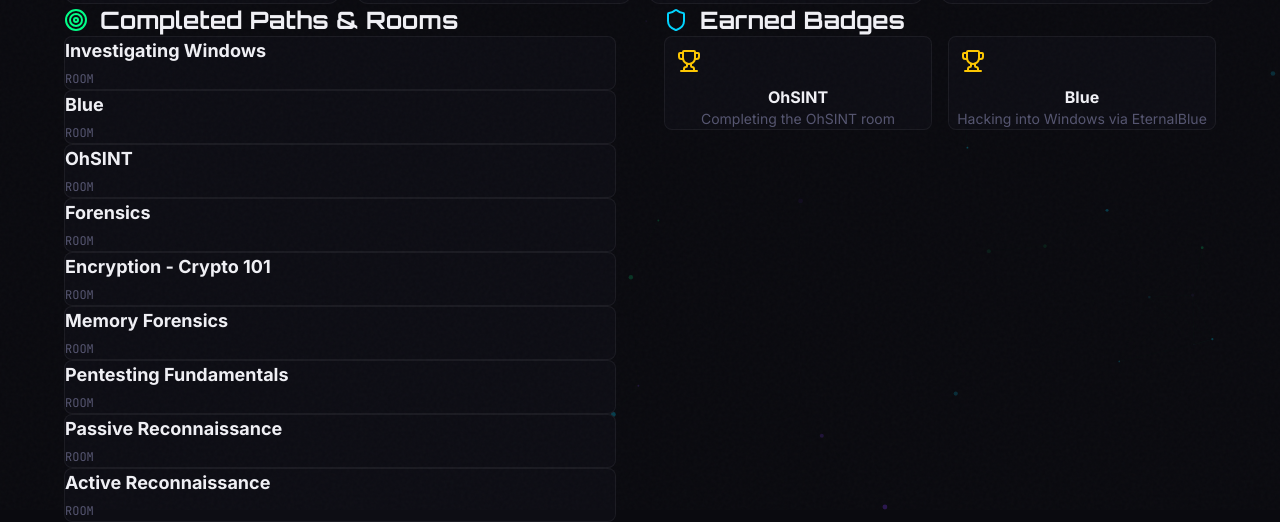
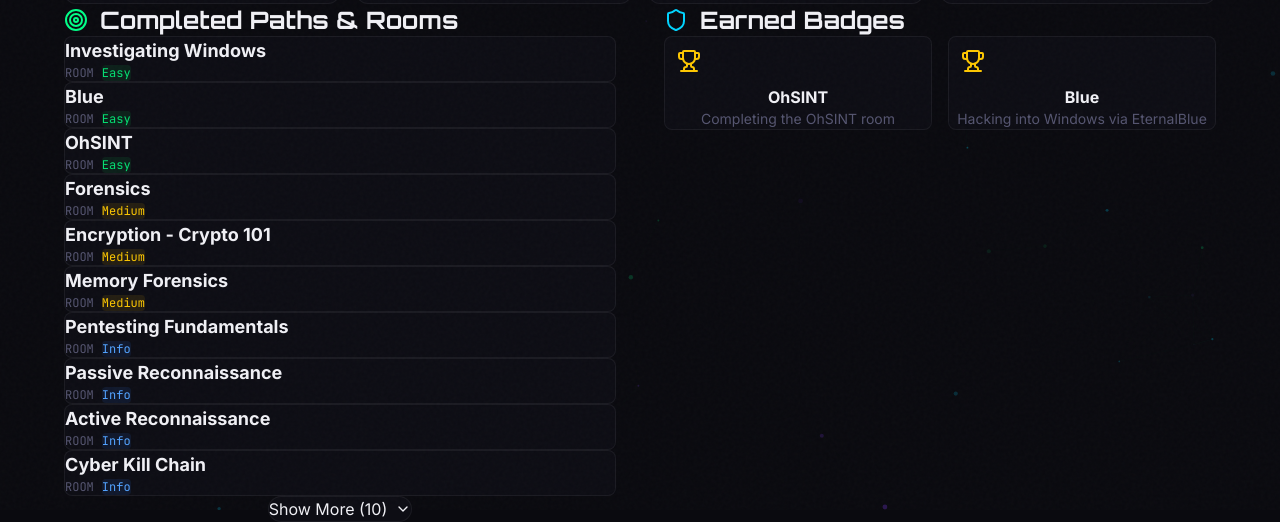
Before and after one commit to kavein0/portfolio, a Next.js app: page /tryhackme in a window 1280 px wide. Shown: the part 290-812 px from the top of the page. Built offline with nearby package versions, Linux system fonts and the light colour scheme; no server answers.

Commit message:
Add difficulty badges to TryHackMe rooms

```diff
--- a/src/app/tryhackme/TryHackMeClient.tsx
+++ b/src/app/tryhackme/TryHackMeClient.tsx
@@ -71,9 +71,21 @@
                     <h3 className="text-lg font-bold text-[var(--text-primary)] group-hover:text-[var(--cyber-green)] transition-colors truncate whitespace-normal break-words line-clamp-2">
                       {room.name}
                     </h3>
-                    <span className="text-xs font-mono text-[var(--text-muted)] uppercase bg-[var(--bg-tertiary)] px-2 py-1 rounded mt-2 inline-block">
-                      {room.type}
-                    </span>
+                    <div className="flex gap-2 mt-2">
+                      <span className="text-xs font-mono text-[var(--text-muted)] uppercase bg-[var(--bg-tertiary)] px-2 py-1 rounded">
+                        {room.type}
+                      </span>
+                      {'difficulty' in room && room.difficulty && (
+                        <span className={`text-xs font-mono px-2 py-1 rounded ${
+                          room.difficulty === 'Easy' ? 'bg-green-500/10 text-green-400' :
+                          room.difficulty === 'Medium' ? 'bg-yellow-500/10 text-yellow-400' :
+                          room.difficulty === 'Hard' ? 'bg-red-500/10 text-red-400' :
+                          'bg-blue-500/10 text-blue-400'
+                        }`}>
+                          {room.difficulty}
+                        </span>
+                      )}
+                    </div>
                   </div>
                   <ExternalLink className="w-5 h-5 flex-shrink-0 text-[var(--text-muted)] group-hover:text-[var(--cyber-green)] opacity-0 group-hover:opacity-100 transition-all" />
                 </div>
--- a/src/lib/data.ts
+++ b/src/lib/data.ts
@@ -162,26 +162,26 @@
 // ============================================================
 
 export const thmRooms = [
-  { name: "Investigating Windows", type: "Room", date: "2024", url: "https://tryhackme.com/room/investigatingwindows" },
-  { name: "Blue", type: "Room", date: "2024", url: "https://tryhackme.com/room/blue" },
-  { name: "OhSINT", type: "Room", date: "2024", url: "https://tryhackme.com/room/ohsint" },
-  { name: "Forensics", type: "Room", date: "2024", url: "https://tryhackme.com/room/forensics" },
-  { name: "Encryption - Crypto 101", type: "Room", date: "2024", url: "https://tryhackme.com/room/encryptioncrypto101" },
-  { name: "Memory Forensics", type: "Room", date: "2024", url: "https://tryhackme.com/room/memoryforensics" },
-  { name: "Pentesting Fundamentals", type: "Room", date: "2024", url: "https://tryhackme.com/room/pentestingfundamentals" },
-  { name: "Passive Reconnaissance", type: "Room", date: "2024", url: "https://tryhackme.com/room/passiverecon" },
-  { name: "Active Reconnaissance", type: "Room", date: "2024", url: "https://tryhackme.com/room/activerecon" },
-  { name: "Cyber Kill Chain", type: "Room", date: "2024", url: "https://tryhackme.com/room/cyberkillchain" },
-  { name: "Introduction to Antivirus", type: "Room", date: "2024", url: "https://tryhackme.com/room/introtoav" },
-  { name: "Introduction to CryptOps", type: "Room", date: "2024", url: "https://tryhackme.com/room/introtocryptops" },
-  { name: "CyberChef: The Basics", type: "Room", date: "2024", url: "https://tryhackme.com/room/cyberchefbasics" },
-  { name: "Cryptography Basics", type: "Room", date: "2024", url: "https://tryhackme.com/room/cryptographybasics" },
-  { name: "Windows Forensics 1", type: "Room", date: "2024", url: "https://tryhackme.com/room/windowsforensics1" },
-  { name: "Intro to Digital Forensics", type: "Room", date: "2024", url: "https://tryhackme.com/room/introdigitalforensics" },
-  { name: "Tony the Tiger", type: "Room", date: "2024", url: "https://tryhackme.com/room/tonythetiger" },
-  { name: "NahamStore", type: "Room", date: "2024", url: "https://tryhackme.com/room/nahamstore" },
-  { name: "Neighbour", type: "Room", date: "2024", url: "https://tryhackme.com/room/neighbour" },
-  { name: "SSRF", type: "Room", date: "2024", url: "https://tryhackme.com/room/ssrf" },
+  { name: "Investigating Windows", type: "Room", difficulty: "Easy", date: "2024", url: "https://tryhackme.com/room/investigatingwindows" },
+  { name: "Blue", type: "Room", difficulty: "Easy", date: "2024", url: "https://tryhackme.com/room/blue" },
+  { name: "OhSINT", type: "Room", difficulty: "Easy", date: "2024", url: "https://tryhackme.com/room/ohsint" },
+  { name: "Forensics", type: "Room", difficulty: "Medium", date: "2024", url: "https://tryhackme.com/room/forensics" },
+  { name: "Encryption - Crypto 101", type: "Room", difficulty: "Medium", date: "2024", url: "https://tryhackme.com/room/encryptioncrypto101" },
+  { name: "Memory Forensics", type: "Room", difficulty: "Medium", date: "2024", url: "https://tryhackme.com/room/memoryforensics" },
+  { name: "Pentesting Fundamentals", type: "Room", difficulty: "Info", date: "2024", url: "https://tryhackme.com/room/pentestingfundamentals" },
+  { name: "Passive Reconnaissance", type: "Room", difficulty: "Info", date: "2024", url: "https://tryhackme.com/room/passiverecon" },
+  { name: "Active Reconnaissance", type: "Room", difficulty: "Info", date: "2024", url: "https://tryhackme.com/room/activerecon" },
+  { name: "Cyber Kill Chain", type: "Room", difficulty: "Info", date: "2024", url: "https://tryhackme.com/room/cyberkillchain" },
+  { name: "Introduction to Antivirus", type: "Room", difficulty: "Info", date: "2024", url: "https://tryhackme.com/room/introtoav" },
+  { name: "Introduction to CryptOps", type: "Room", difficulty: "Info", date: "2024", url: "https://tryhackme.com/room/introtocryptops" },
+  { name: "CyberChef: The Basics", type: "Room", difficulty: "Info", date: "2024", url: "https://tryhackme.com/room/cyberchefbasics" },
+  { name: "Cryptography Basics", type: "Room", difficulty: "Info", date: "2024", url: "https://tryhackme.com/room/cryptographybasics" },
+  { name: "Windows Forensics 1", type: "Room", difficulty: "Medium", date: "2024", url: "https://tryhackme.com/room/windowsforensics1" },
+  { name: "Intro to Digital Forensics", type: "Room", difficulty: "Info", date: "2024", url: "https://tryhackme.com/room/introdigitalforensics" },
+  { name: "Tony the Tiger", type: "Room", difficulty: "Easy", date: "2024", url: "https://tryhackme.com/room/tonythetiger" },
+  { name: "NahamStore", type: "Room", difficulty: "Medium", date: "2024", url: "https://tryhackme.com/room/nahamstore" },
+  { name: "Neighbour", type: "Room", difficulty: "Easy", date: "2024", url: "https://tryhackme.com/room/neighbour" },
+  { name: "SSRF", type: "Room", difficulty: "Medium", date: "2024", url: "https://tryhackme.com/room/ssrf" },
 ];
 
 export const thmBadges = [
```
